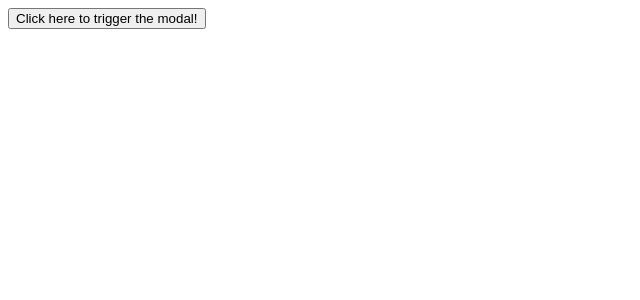
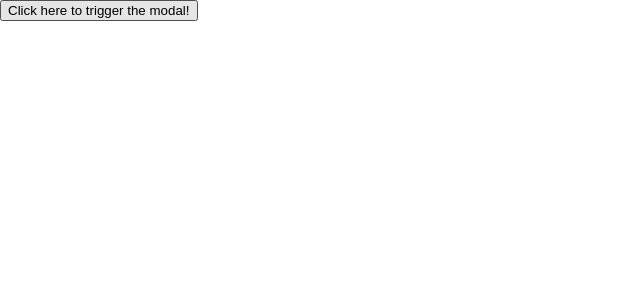
Before and after one commit to naveedaheer/angular-beverages-app, an Angular app: page / in a window 1280 px wide. Shown: the top 300 px of the page, without its empty margins (0-640 px from the left). Built offline with nearby package versions, Linux system fonts and the light colour scheme.

Commit message:
remove margin from body

```diff
--- a/src/styles.sass
+++ b/src/styles.sass
@@ -1 +1,3 @@
 /* You can add global styles to this file, and also import other style files */
+body
+    margin: 0
```
